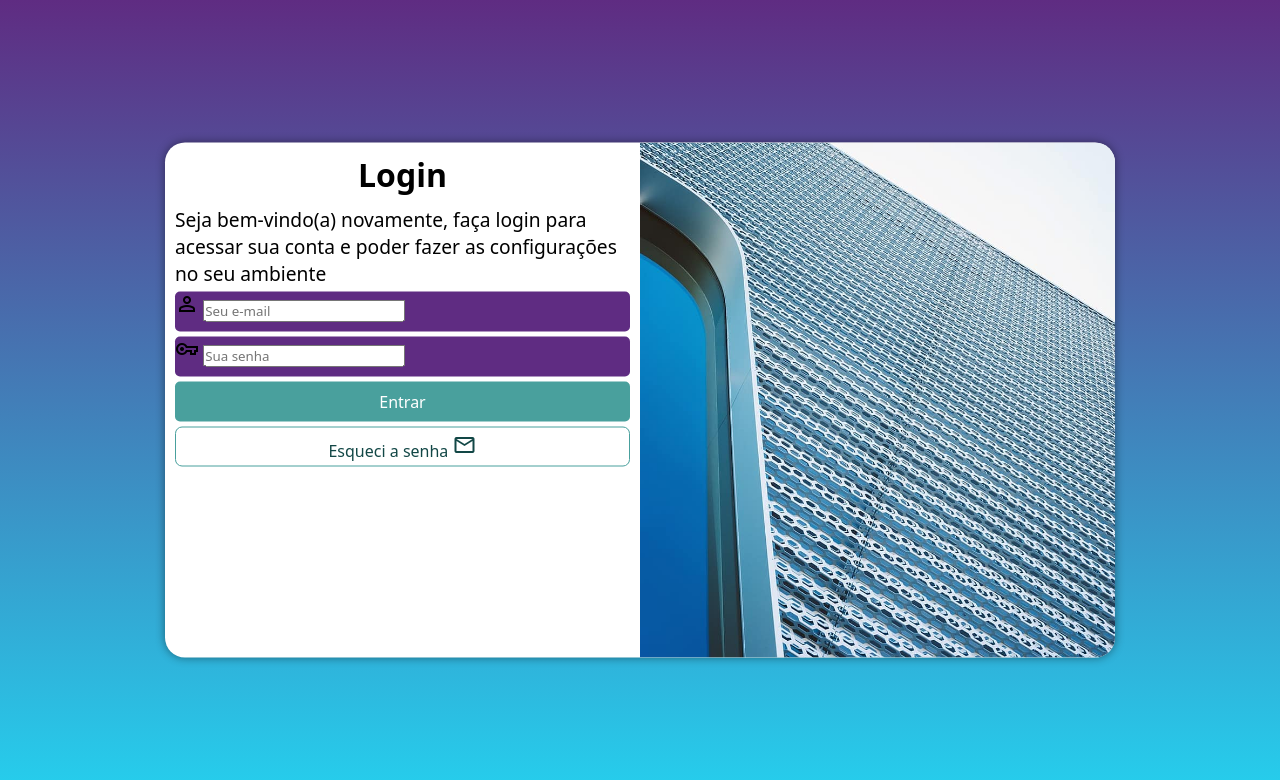
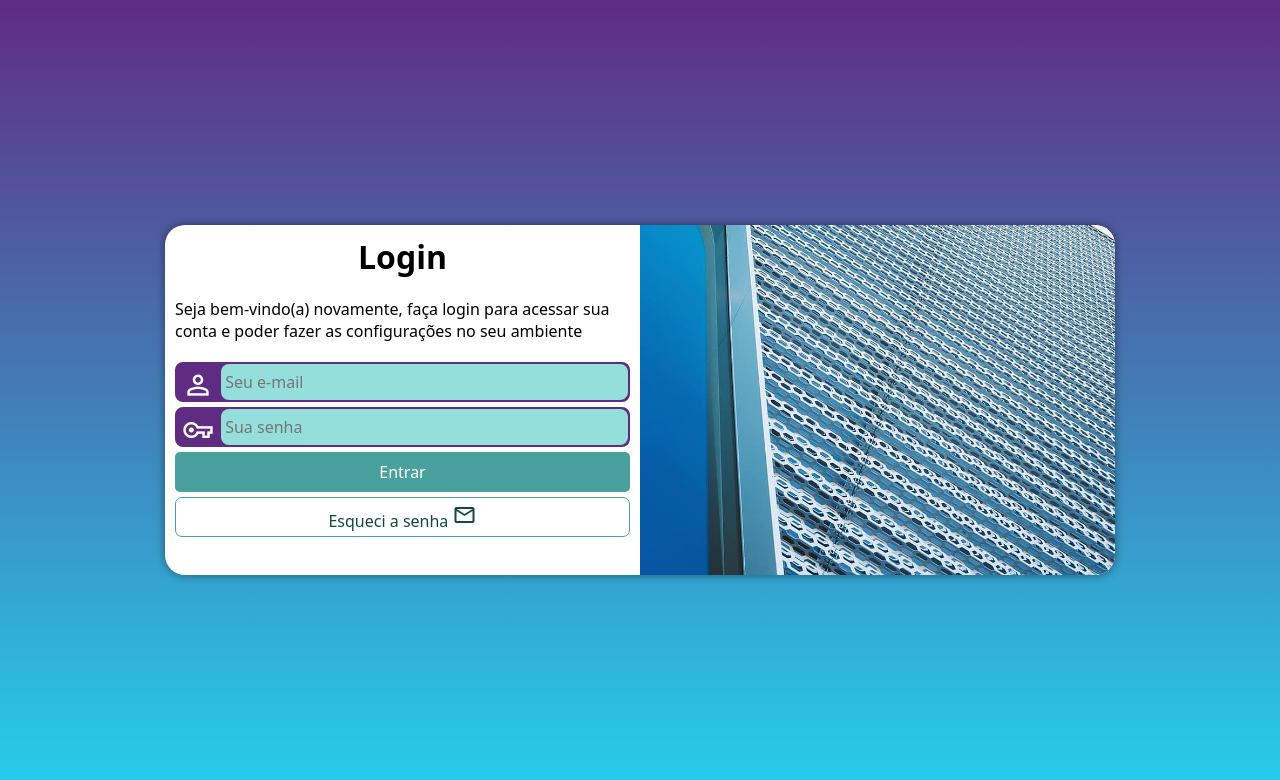
Before and after one commit to Middoken/Projeto-login, a plain HTML site: page index.html in a window 1280 px wide. Drawn offline with nearby package versions, Linux system fonts and the light colour scheme.

Commit message:
final do CSS

```diff
--- a/estilos/media-query.css
+++ b/estilos/media-query.css
@@ -8,6 +8,7 @@
 
     section#login {
         width: 80vw;
+        height: 280px;
     }
 
     section#login > div#imagem {
@@ -30,6 +31,7 @@
 
     section#login {
         width: 950px;
+        height: 350px;
     }
 
     section#login > div#imagem {
@@ -48,6 +50,7 @@
     }
 
     div#formulario > p {
-        font-size: 1.2em;
+        font-size: 1em;
+        margin: 20px 0px;
     }
 }
--- a/estilos/style.css
+++ b/estilos/style.css
@@ -73,12 +73,37 @@ div.campo > label {
     display: none;
 }
 
+div.campo > span {
+    color: white;
+    font-size: 2em;
+    width: 40px;
+    padding: 5px;
+}
+
+div.campo > input {
+    background-color: #94dfdc;
+    font-size: 1em;
+    width: calc(100% - 44.4px);
+    height: 100%;
+    transform: translateY(-13px);
+    border: 0px;
+    border-radius: 8px;
+    padding: 4px;
+}
+
+div.campo > input:focus-within {
+    background-color: white;
+    border: none;
+    transition: 0.4s;
+}
+
 form > div.campo {
     background-color: #5f2c82;
+    border: 2px solid #5f2c82;
     display: block;
     width: 100%;
     height: 40px;
-    border-radius: 5px;
+    border-radius: 8px;
     margin: 5px 0px;
 }
 
```
